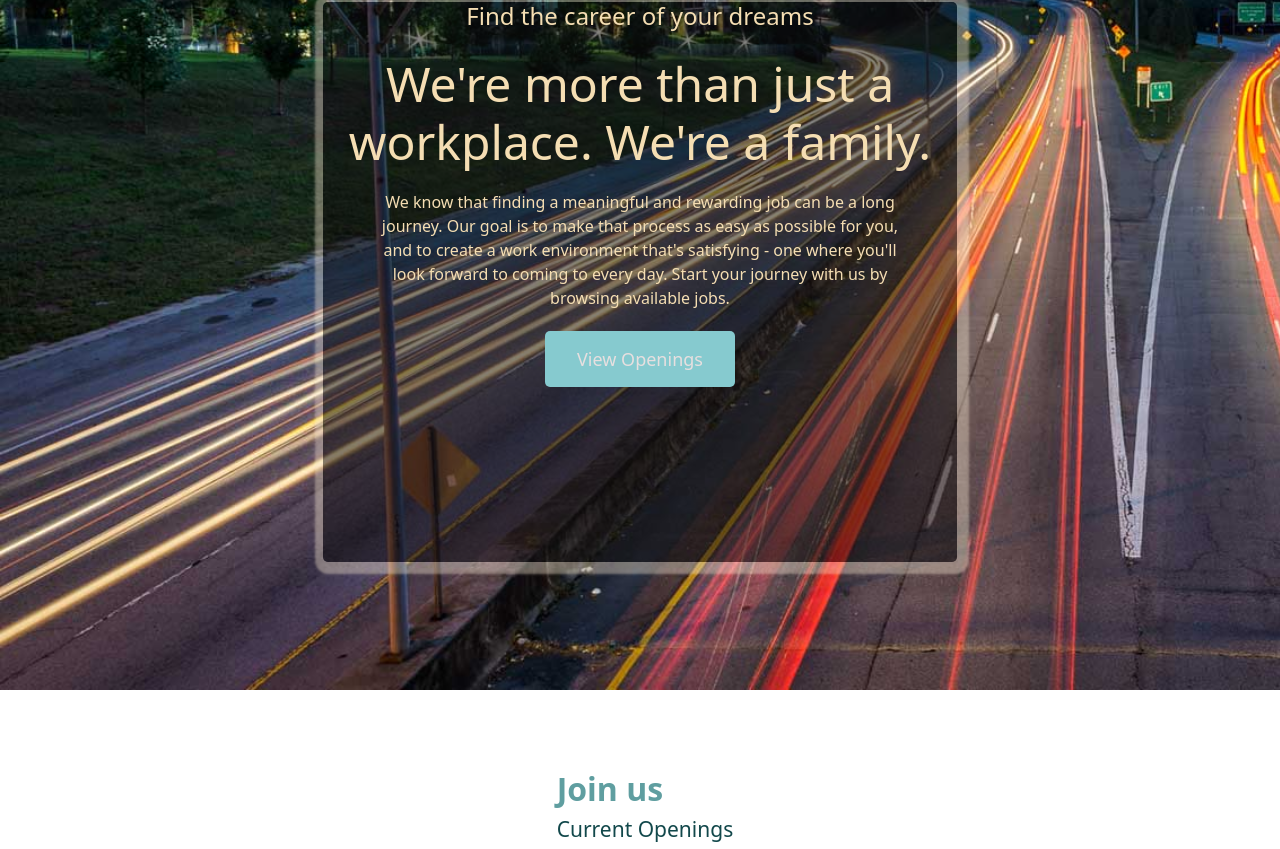
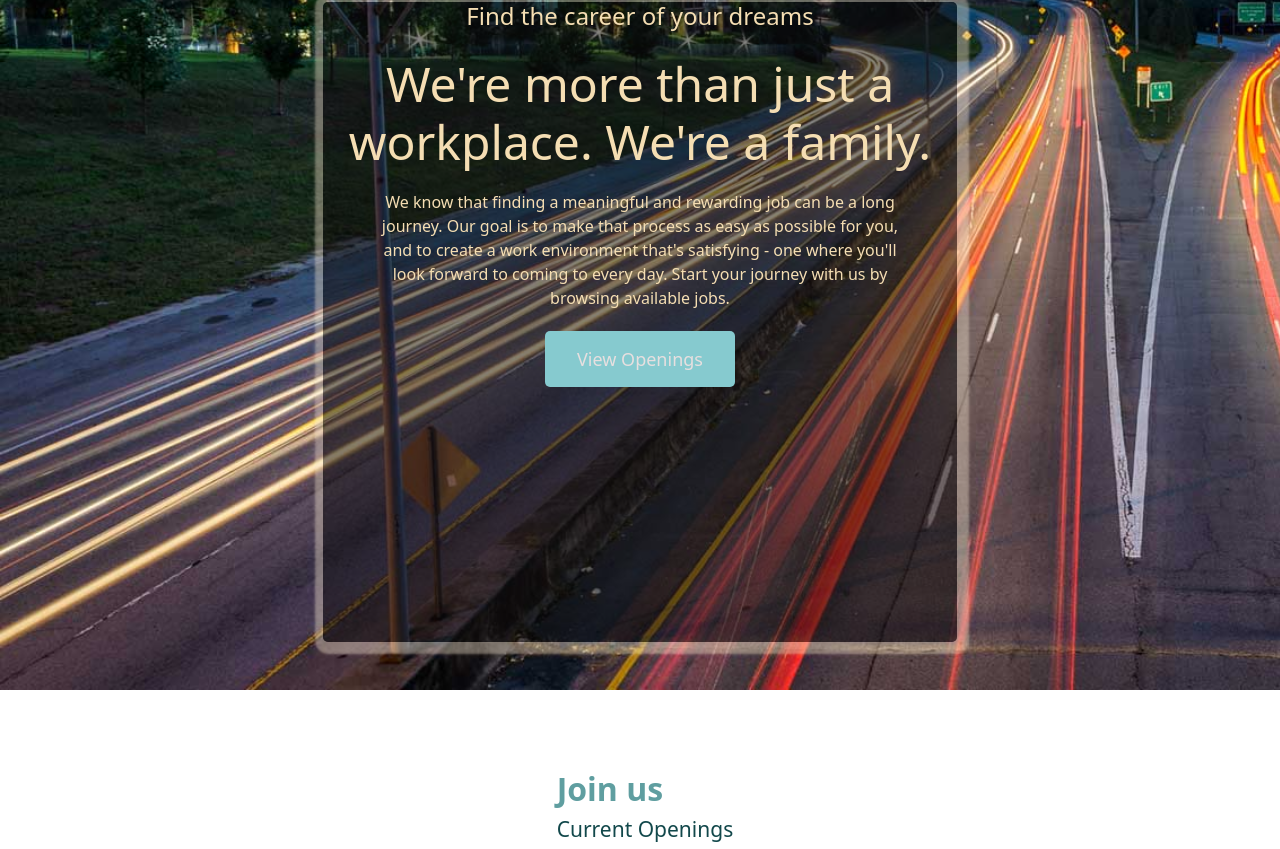
Before and after one commit to fahimgithub1/Vcube, a PHP site: page /Career.html in a window 1280 px wide. Shown: the part 191-1040 px from the top of the page. Run offline with PHP 8.4, Linux system fonts and the light colour scheme.

Commit message:
Update career.css

```diff
--- a/components/career.css
+++ b/components/career.css
@@ -77,7 +77,8 @@ body,html{
     text-align: center;
     color: wheat;
     width: 60%;
-    height: 70vh;
+    height: 80vh;
+    overflow: hidden;
     margin: auto;
     background-color: rgb(14, 13, 13,0.5);
     border-radius: 5px ;
```
